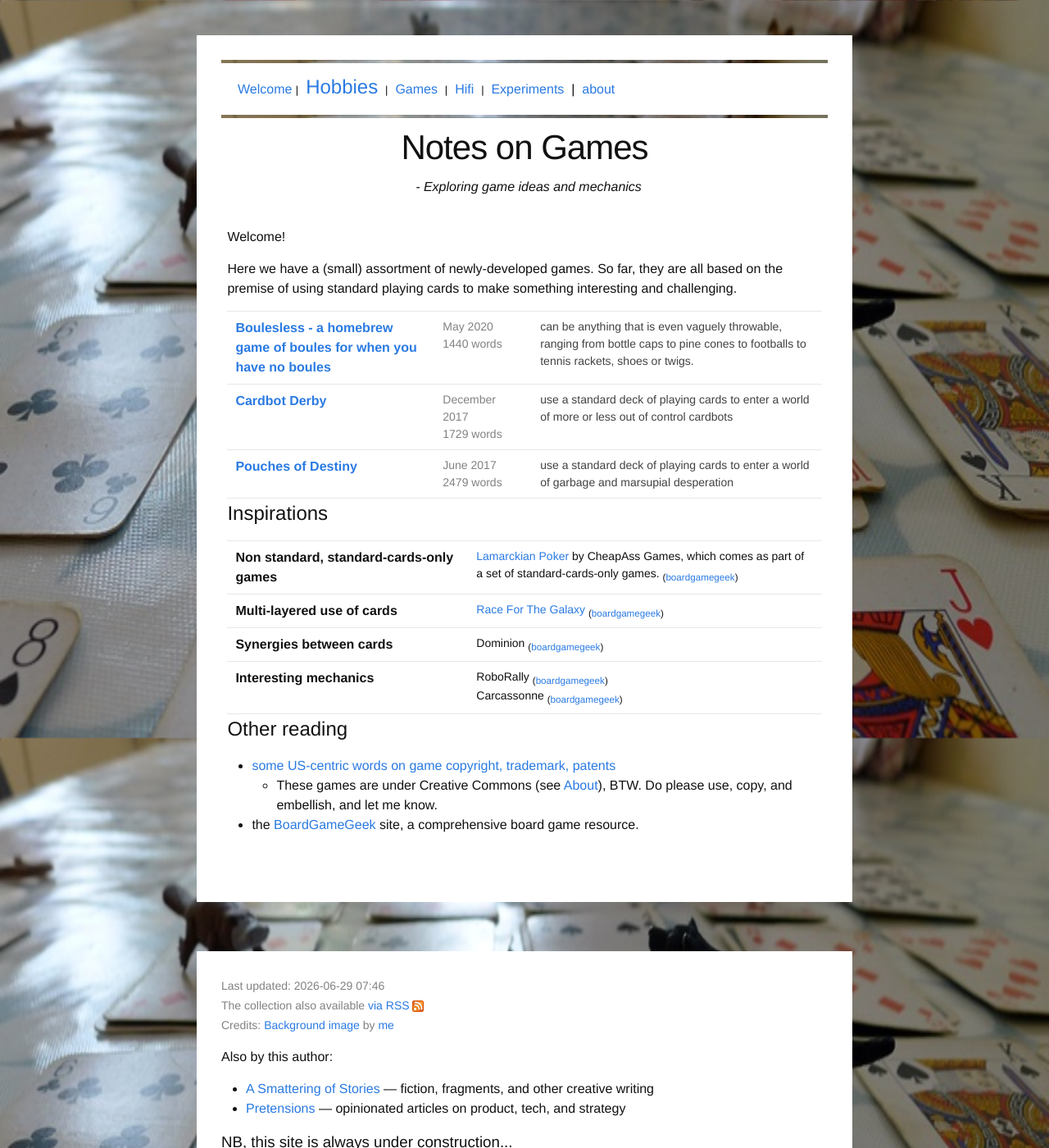
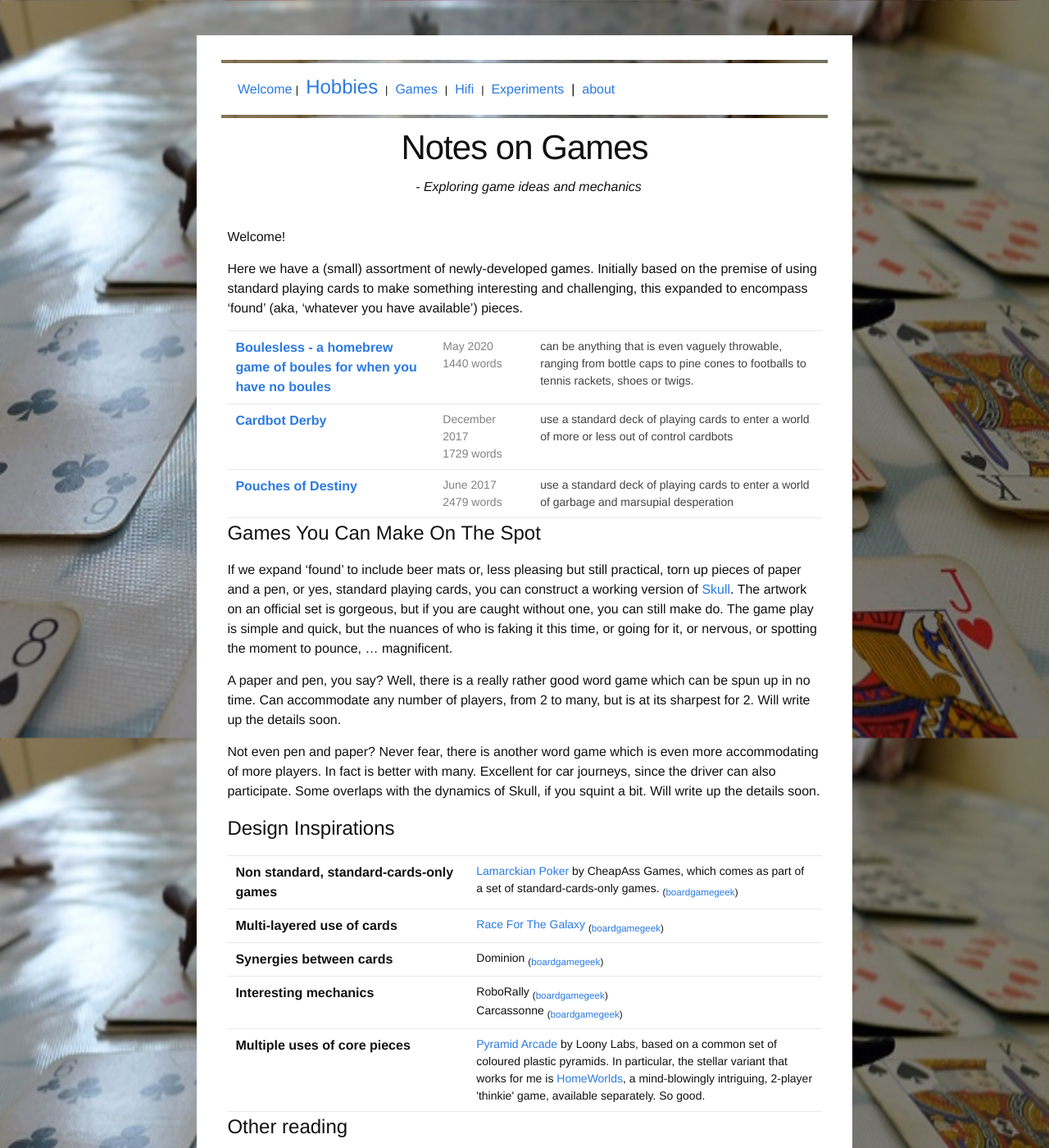
Before and after one commit to upthebuzzard/upthebuzzard.github.io, a Jekyll site: the page built from _games/index.md, in a window 1280 px wide and 1400 px high. Shown: the whole window at 82% size. Built offline with Jekyll 4.4.1, drawn with Linux system fonts in a browser that asks for light colours; some web fonts are replaced.

Commit message:
Fix hifi article title and update games index
Correct missing 'to' in Less Awkward Dresser title and 'a' in GAS attacks line. Update games index with better section headings, expanded intro and found-games content, Pyramid Arcade/HomeWorlds design inspiration row, and fix broken anchor tags.

Co-Authored-By: Claude Sonnet 4.6 <noreply@anthropic.com>

```diff
--- a/_games/index.md
+++ b/_games/index.md
@@ -5,11 +5,11 @@ date: 2017-06-03 10:45
 categories: []
 permalink: /:collection/index.html
 excerpt: >
-  Here we have a (small) assortment of newly-developed games. So far, they are all based on the premise of using standard playing cards to make something interesting and challenging.
+  Here we have a (small) assortment of newly-developed games. Initially based on the premise of using standard playing cards to make something interesting and challenging, this expanded to encompass 'found' (aka, 'whatever you have available') pieces.
 ---
 Welcome!
 
-Here we have a (small) assortment of newly-developed games. So far, they are all based on the premise of using standard playing cards to make something interesting and challenging.
+Here we have a (small) assortment of newly-developed games. Initially based on the premise of using standard playing cards to make something interesting and challenging, this expanded to encompass 'found' (aka, 'whatever you have available') pieces.
 
 {% assign totalWordCount = 0 %}
 {% assign sorted = site[page.collection] | where:"layout", "post" | sort: 'date' | reverse %}
@@ -29,7 +29,15 @@ Here we have a (small) assortment of newly-developed games. So far, they are all
 {% endfor %}
 </table>
 
-# Inspirations
+# Games You Can Make On The Spot
+
+If we expand 'found' to include beer mats or, less pleasing but still practical, torn up pieces of paper and a pen, or yes, standard playing cards, you can construct a working version of [Skull](https://boardgamegeek.com/boardgame/92415/skull). The artwork on an official set is gorgeous, but if you are caught without one, you can still make do. The game play is simple and quick, but the nuances of who is faking it this time, or going for it, or nervous, or spotting the moment to pounce, ... magnificent.
+
+A paper and pen, you say? Well, there is a really rather good word game which can be spun up in no time. Can accommodate any number of players, from 2 to many, but is at its sharpest for 2. Will write up the details soon.
+
+Not even pen and paper? Never fear, there is another word game which is even more accommodating of more players. In fact is better with many. Excellent for car journeys, since the driver can also participate. Some overlaps with the dynamics of Skull, if you squint a bit. Will write up the details soon.
+
+# Design Inspirations
 
 <table class="games-inspirations">
   <tr>
@@ -48,6 +56,10 @@ Here we have a (small) assortment of newly-developed games. So far, they are all
     <td class="games-inspirations__category">Interesting mechanics</td>
     <td class="games-inspirations__items">RoboRally <sub>(<a href="https://boardgamegeek.com/boardgame/18/roborally">boardgamegeek</a>)</sub><br>Carcassonne <sub>(<a href="https://boardgamegeek.com/boardgame/822/carcassonne">boardgamegeek</a>)</sub></td>
   </tr>
+  <tr>
+    <td class="games-inspirations__category">Multiple uses of core pieces</td>
+    <td class="games-inspirations__items"><a href="https://www.looneylabs.com/games/pyramid-arcade">Pyramid Arcade</a> by Loony Labs, based on a common set of coloured plastic pyramids. In particular, the stellar variant that works for me is <a href="https://boardgamegeek.com/boardgame/14634/homeworlds">HomeWorlds</a>, a mind-blowingly intriguing, 2-player 'thinkie' game, available separately. So good.</td>
+  </tr>
 </table>
 
 # Other reading
```
Also changed, not shown: _hifi/2026-06-20-less-awkward-dresser.md (+2 -2 lines).
